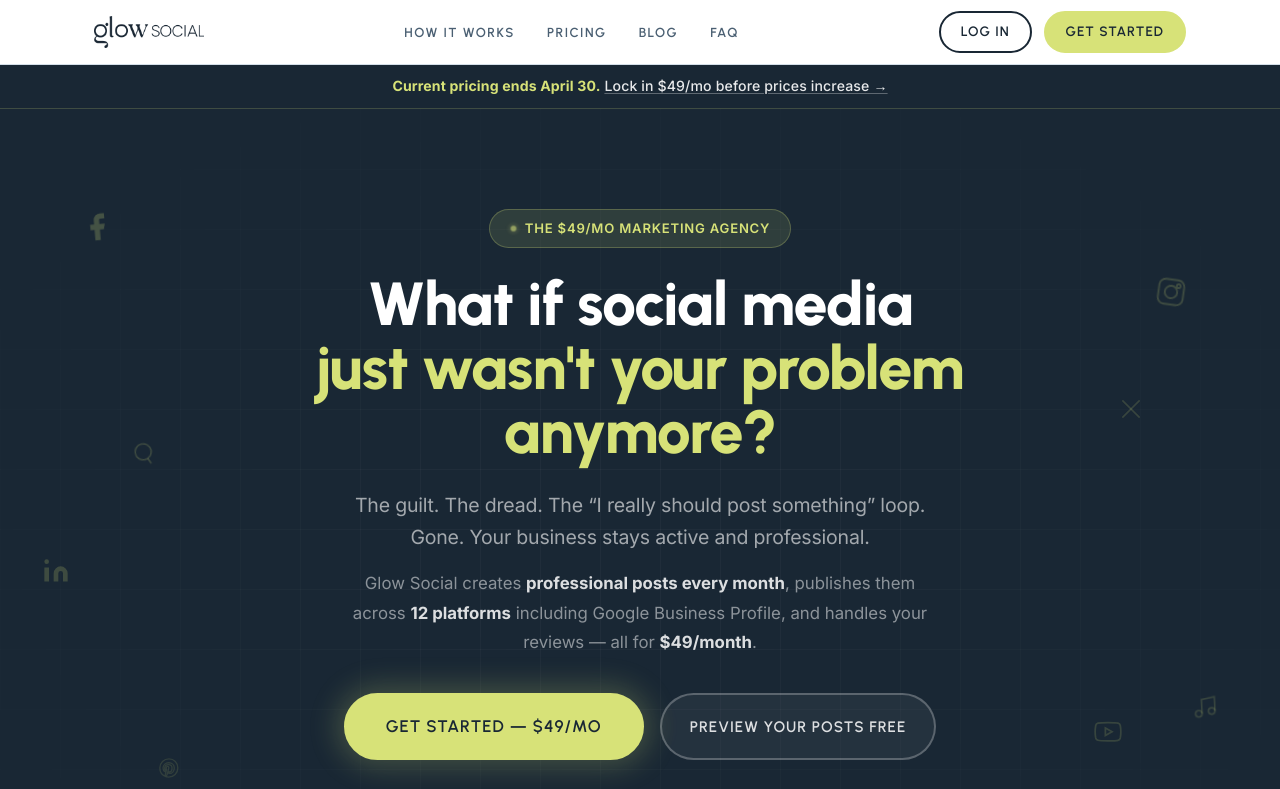
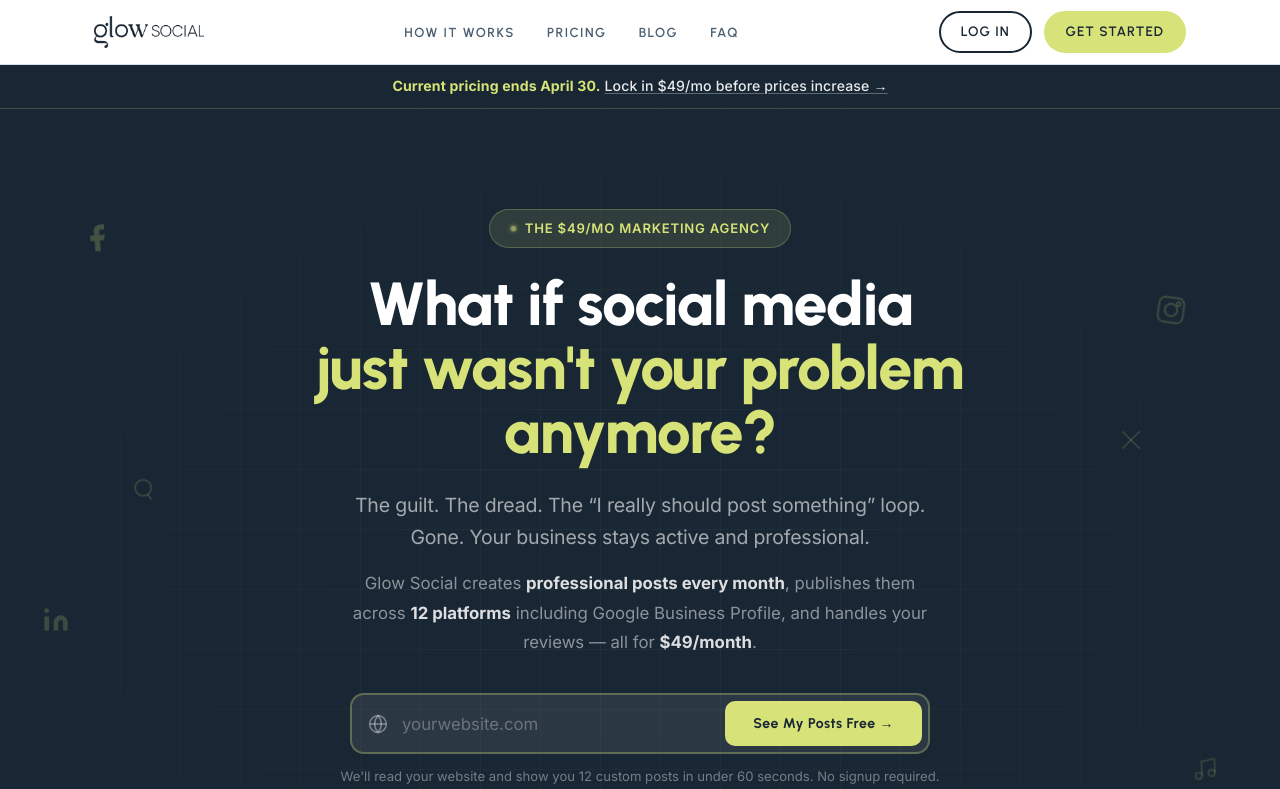
Before and after one commit to glowsocial/glowsocial.com, a Next.js app: page / in a window 1280 px wide. Shown: the top 789 px of the page. Built offline with nearby package versions, Linux system fonts and the light colour scheme.

Commit message:
Hero: replace passive CTA buttons with action URL input form
Visitors can now paste their website URL directly in the hero and see
personalized posts immediately — matching Marky's 'inspire action' hero
pattern while leveraging our unique free preview as proof.

```diff
--- a/app/home.css
+++ b/app/home.css
@@ -793,6 +793,86 @@
 .sticky-mobile-cta.visible { transform: translateY(0); }
 .sticky-mobile-cta a { display: block; background: var(--accent); color: var(--navy); text-align: center; padding: 16px; font-family: var(--font-heading); font-weight: 700; font-size: 0.95rem; letter-spacing: 1px; text-transform: uppercase; }
 
+/* ---- Hero URL Form ---- */
+.hero-url-form {
+  margin-top: 36px;
+  max-width: 580px;
+  margin-left: auto;
+  margin-right: auto;
+}
+
+.hero-url-input-wrap {
+  display: flex;
+  align-items: center;
+  background: rgba(255, 255, 255, 0.08);
+  border: 2px solid rgba(215, 226, 120, 0.3);
+  border-radius: 14px;
+  padding: 6px 6px 6px 16px;
+  backdrop-filter: blur(12px);
+  transition: border-color 0.3s ease, box-shadow 0.3s ease;
+}
+
+.hero-url-input-wrap:focus-within {
+  border-color: var(--accent);
+  box-shadow: 0 0 24px rgba(215, 226, 120, 0.15);
+}
+
+.hero-url-icon {
+  width: 20px;
+  height: 20px;
+  flex-shrink: 0;
+  color: rgba(255, 255, 255, 0.35);
+  margin-right: 10px;
+}
+
+.hero-url-input {
+  flex: 1;
+  background: none;
+  border: none;
+  outline: none;
+  color: #fff;
+  font-size: 1.05rem;
+  font-family: var(--font-body);
+  letter-spacing: 0;
+  padding: 12px 4px;
+}
+
+.hero-url-input::placeholder {
+  color: rgba(255, 255, 255, 0.3);
+  font-weight: 400;
+}
+
+.hero-url-btn {
+  flex-shrink: 0;
+  background: var(--accent);
+  color: var(--navy);
+  border: none;
+  padding: 14px 28px;
+  border-radius: 10px;
+  font-family: var(--font-heading);
+  font-size: 0.88rem;
+  font-weight: 700;
+  letter-spacing: 0.5px;
+  cursor: pointer;
+  transition: all 0.2s ease;
+  white-space: nowrap;
+}
+
+.hero-url-btn:hover {
+  background: #e8f075;
+  transform: translateY(-1px);
+  box-shadow: 0 4px 16px rgba(215, 226, 120, 0.3);
+}
+
+.hero-url-hint {
+  font-size: 0.82rem;
+  color: rgba(255, 255, 255, 0.4);
+  text-align: center;
+  margin-top: 12px;
+  margin-bottom: 0;
+  font-weight: 400;
+}
+
 /* ======== RESPONSIVE ======== */
 @media (max-width: 900px) {
   .features-grid { grid-template-columns: 1fr; }
@@ -829,4 +909,9 @@
   .comparison-table td:first-child, .comparison-table th:first-child { white-space: normal; min-width: 70px; }
   .competitor-grid { grid-template-columns: 1fr; }
   .big-stat { font-size: 2.2rem; }
+  /* Hero URL form stacks on mobile */
+  .hero-url-input-wrap { flex-direction: column; padding: 12px; gap: 8px; }
+  .hero-url-icon { display: none; }
+  .hero-url-input { width: 100%; text-align: center; padding: 8px 4px; }
+  .hero-url-btn { width: 100%; padding: 14px; }
 }
--- a/app/page.js
+++ b/app/page.js
@@ -128,20 +128,44 @@
             publishes them across <strong>12 platforms</strong> including Google Business Profile,
             and handles your reviews — all for <strong>$49/month</strong>.
           </p>
-          <div className="hero-ctas-centered">
+          <form
+            className="hero-url-form"
+            onSubmit={(e) => {
+              e.preventDefault();
+              const url = e.target.elements.website.value.trim();
+              if (url) {
+                const encoded = encodeURIComponent(url);
+                window.location.href = `https://app.glowsocial.com/preview?url=${encoded}`;
+              }
+            }}
+            id="hero-url-form"
+          >
+            <div className="hero-url-input-wrap">
+              <svg className="hero-url-icon" viewBox="0 0 24 24" fill="none" stroke="currentColor" strokeWidth="2"><circle cx="12" cy="12" r="10"/><line x1="2" y1="12" x2="22" y2="12"/><path d="M12 2a15.3 15.3 0 0 1 4 10 15.3 15.3 0 0 1-4 10 15.3 15.3 0 0 1-4-10 15.3 15.3 0 0 1 4-10z"/></svg>
+              <input
+                type="text"
+                name="website"
+                placeholder="yourwebsite.com"
+                className="hero-url-input"
+                autoComplete="off"
+                id="hero-url-input"
+              />
+              <button type="submit" className="hero-url-btn" id="hero-url-submit">
+                See My Posts Free →
+              </button>
+            </div>
+          </form>
+          <p className="hero-url-hint">
+            We&apos;ll read your website and show you 12 custom posts in under 60 seconds. No signup required.
+          </p>
+          <div className="hero-ctas-centered" style={{ marginTop: 16 }}>
             <a
               href="https://app.glowsocial.com/"
-              className="btn btn--primary btn--lg btn--glow"
-              id="hero-cta-primary"
-            >
-              Get Started — $49/mo
-            </a>
-            <a
-              href="https://glowsocial.com/preview"
               className="btn btn--outline"
               id="hero-cta-secondary"
+              style={{ fontSize: '0.85rem', padding: '10px 24px' }}
             >
-              Preview Your Posts Free
+              Already convinced? Get Started — $49/mo
             </a>
           </div>
           <div className="hero-proof">
```
